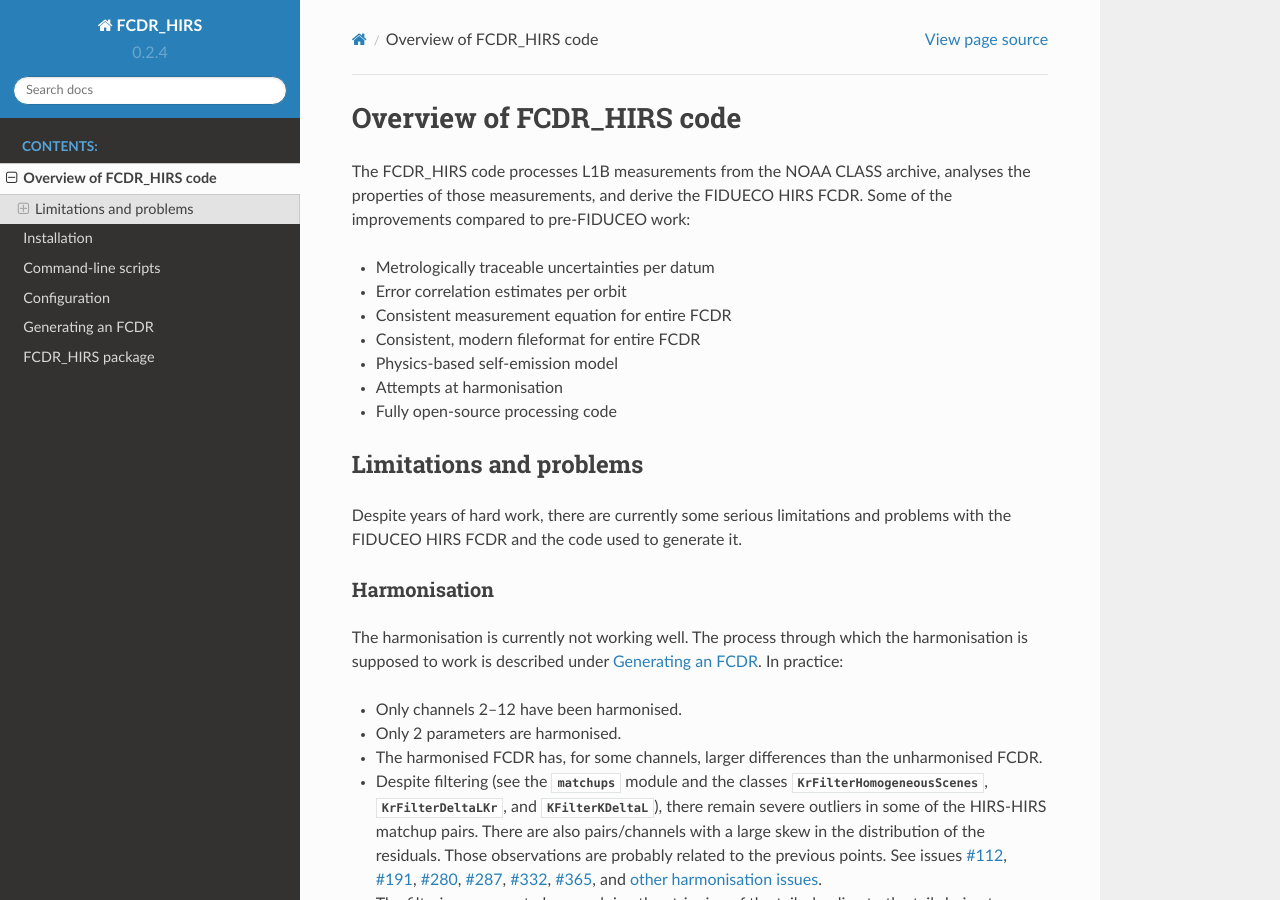
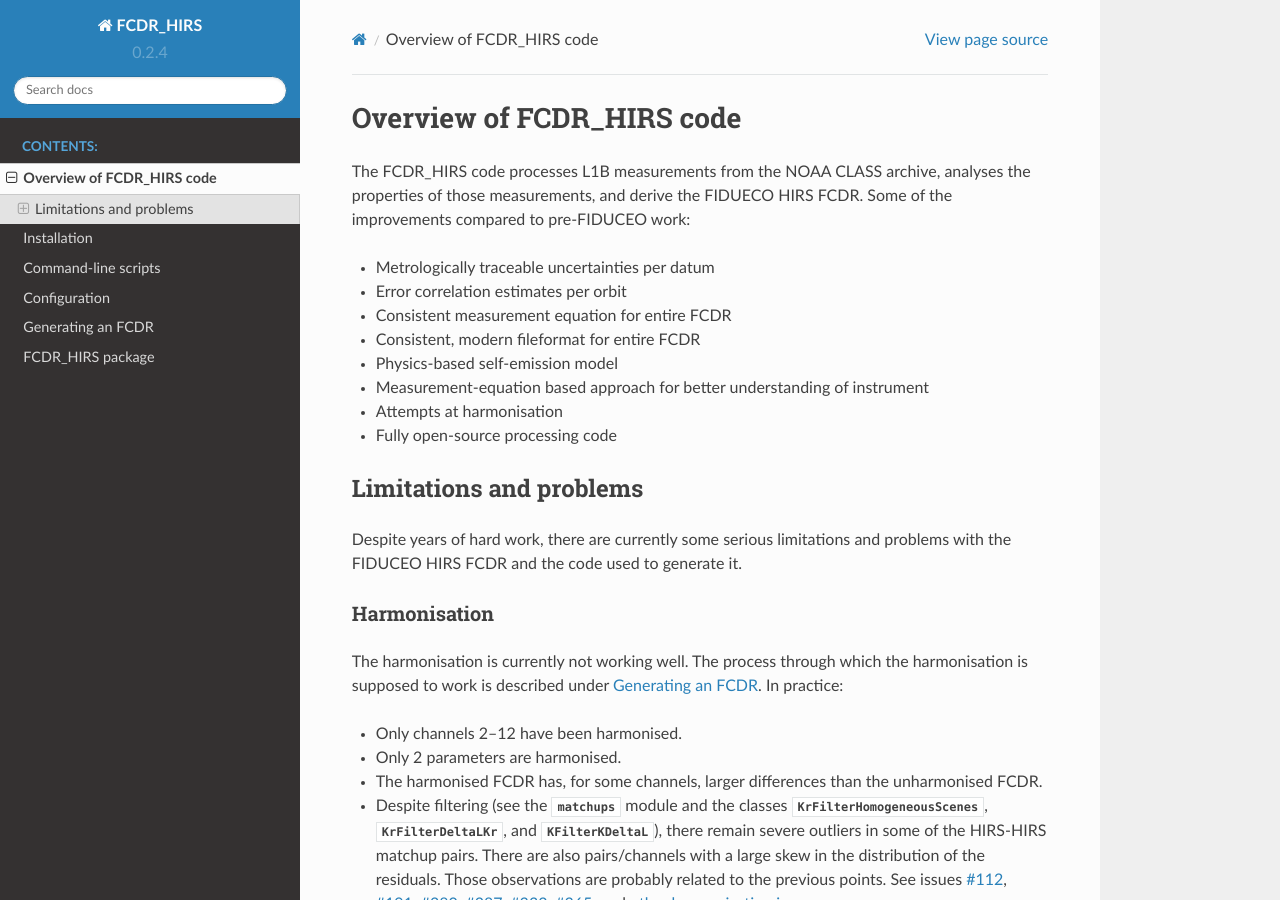
Before and after one commit to FIDUCEO/FCDR_HIRS, a Sphinx documentation site: the page built from doc/overview.rst, in a window 1280 px wide and 900 px high. Built offline with Sphinx 7.4.7 and the Read the Docs theme 2.0.0, drawn with Linux system fonts in a browser that asks for light colours.

Commit message:
mention improvement measurement equation

```diff
--- a/doc/overview.rst
+++ b/doc/overview.rst
@@ -10,6 +10,8 @@
 - Consistent measurement equation for entire FCDR
 - Consistent, modern fileformat for entire FCDR
 - Physics-based self-emission model
+- Measurement-equation based approach for better understanding of
+  instrument
 - Attempts at harmonisation
 - Fully open-source processing code
 
```
